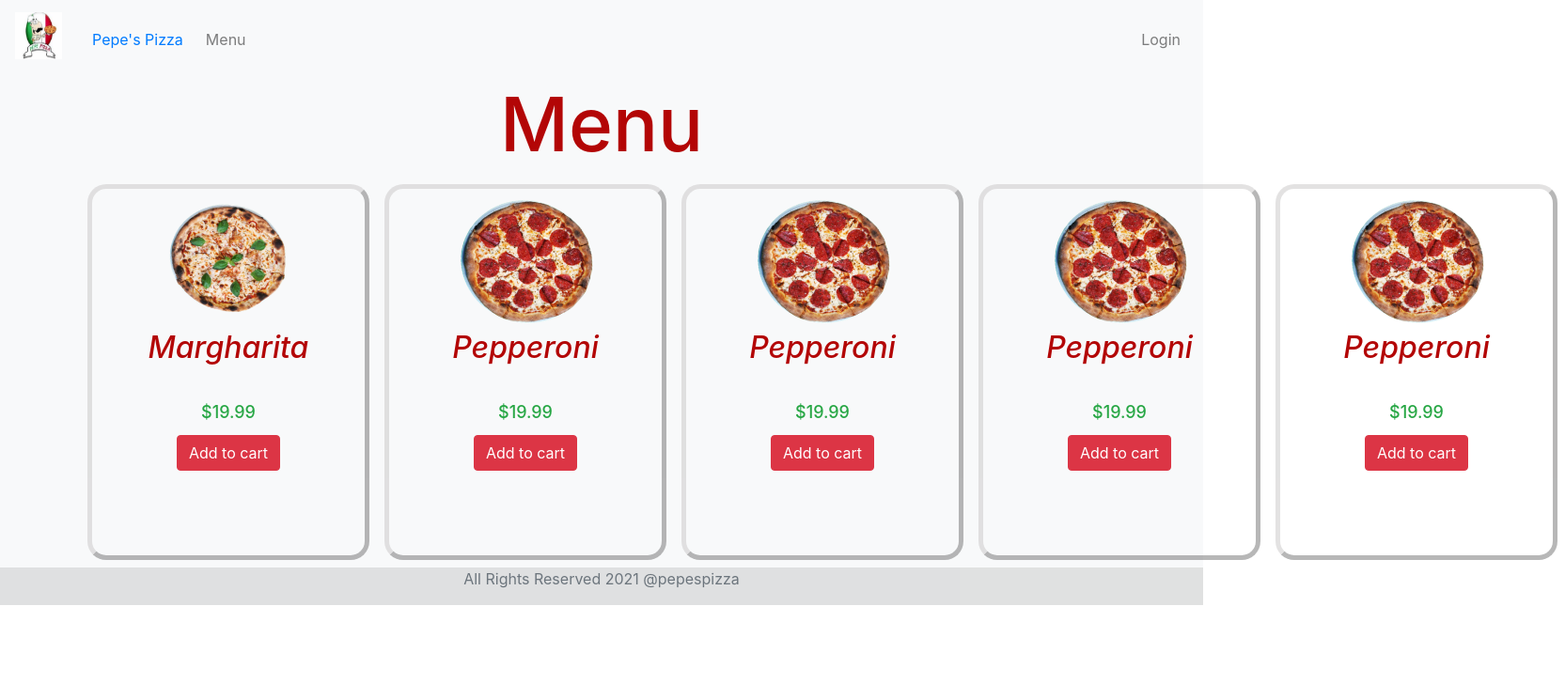
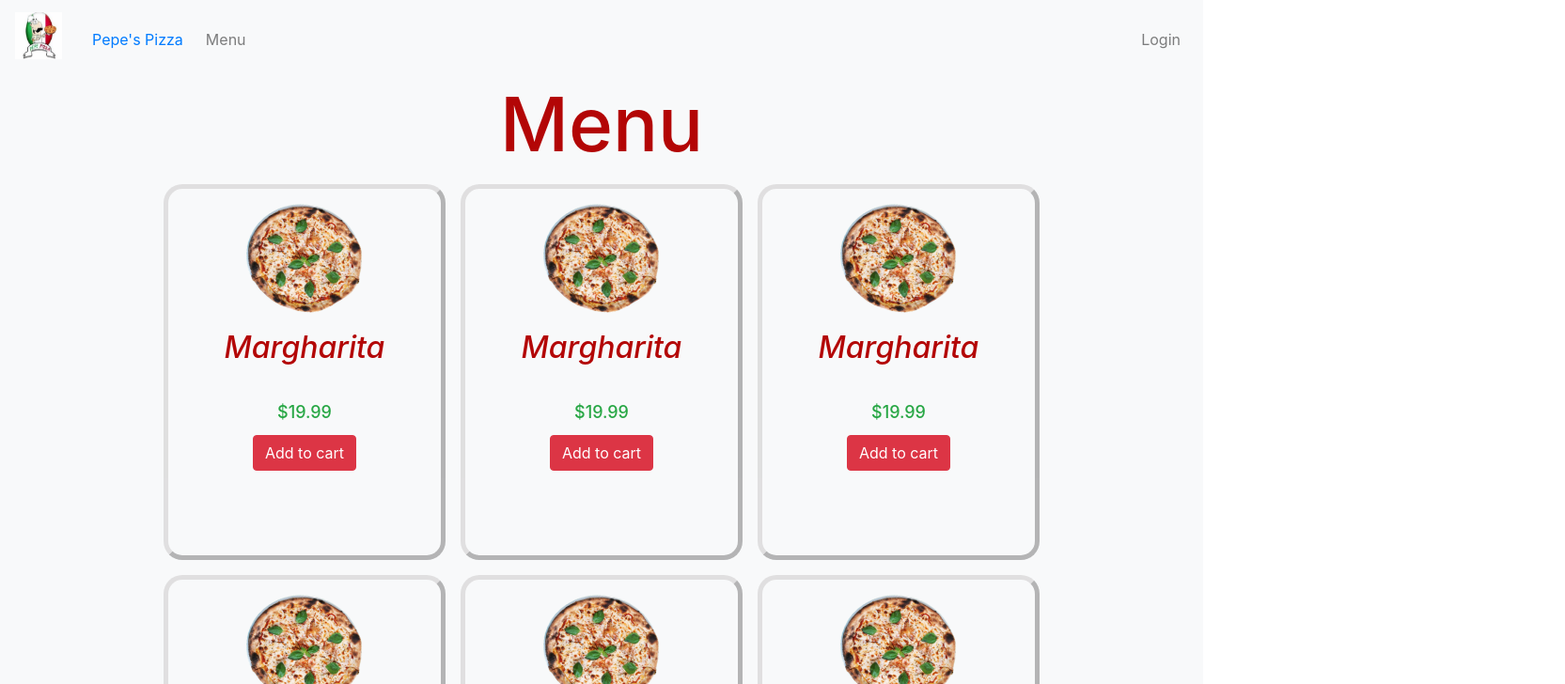
Before and after one commit to piotrszmurlo/pizza-app, a React (Create React App) app in the folder react/: page /menu in a window 1280 px wide. Shown: the top 728 px of the page at 94% size, 1665 px wide, since content can reach past the window. Built offline with nearby package versions, Linux system fonts and the light colour scheme.

Commit message:
menu wyswietlane na podstawie listy produktow

```diff
--- a/react/src/components/MenuComponent.jsx
+++ b/react/src/components/MenuComponent.jsx
@@ -8,21 +8,25 @@ class MenuComponent extends Component {
   constructor(props){
     super(props)
     this.state = {
-      products :
-      [
-        {id: 1, product: 'Margharita', quantity: 2, price: 19.99, img_src: margharita},
-        {id: 2, product: 'Pepperoni', quantity: 1, price: 19.99, img_src: pepperoni},
-        {id: 3, product: 'Pepperoni3', quantity: 1, price: 19.99, img_src: pepperoni},
-        {id: 4, product: 'Pepperoni', quantity: 1, price: 19.99, img_src: pepperoni},
-        {id: 5, product: 'Pepperoni', quantity: 1, price: 19.99, img_src: pepperoni},
-        {id: 6, product: 'Pepperoni', quantity: 1, price: 19.99, img_src: pepperoni},
-        {id: 7, product: 'Pepperoni', quantity: 1, price: 19.99, img_src: pepperoni}
-      ]
+      rows : [[{id: 1, product: 'Margharita',price: 19.99, img_src: margharita},
+                {id: 1, product: 'Margharita',price: 19.99, img_src: margharita},
+                {id: 1, product: 'Margharita',price: 19.99, img_src: margharita}],
+                [{id: 1, product: 'Margharita',price: 19.99, img_src: margharita},
+                {id: 1, product: 'Margharita',price: 19.99, img_src: margharita},
+                {id: 1, product: 'Margharita',price: 19.99, img_src: margharita}],
+                [{id: 1, product: 'Margharita',price: 19.99, img_src: margharita}]]
     }
+    this.getProductRowsArray = this.getProductRowsArray.bind(this)
   }
 
-  componentDidMount(){
+  // componentDidMount(){
 
+  // }
+  getProductRowsArray(){
+    var products_rows = []
+    for (let i = 0; i< this.state.products.length; i+=3)
+      products_rows.push(this.state.products.slice(i,i+3))
+    return products_rows
   }
 
   render() {
@@ -32,11 +36,24 @@ class MenuComponent extends Component {
       <center>
       <table  cellPadding="8" cellSpacing="0" colSpan="3" width="150" height="150">
       <tbody>
-        {this.state.products.map(
-          product =>
-          product.id%3 != 0 && <td><ProductCard id={product.id} name={product.product} picture={product.img_src} price={product.price}></ProductCard></td>
-          )}
+        {this.state.rows.map(row => {return(
+          <tr>
+            <td><ProductCard id={row[0].id} name={row[0].product} picture={row[0].img_src} price={row[0].price}></ProductCard></td>
+            {row.length > 1 && <td><ProductCard id={row[1].id} name={row[1].product} picture={row[1].img_src} price={row[1].price}></ProductCard></td>}
+            {row.length > 2 && <td><ProductCard id={row[2].id} name={row[2].product} picture={row[2].img_src} price={row[2].price}></ProductCard></td>}
+          </tr>
+        )})}
+        </tbody>
+        </table>
+        </center>
       {/* <tr>
+        {this.state.products.map(product => {
+        var products_row = []
+        for (let i = 0; i< this.state.products.length; i+=3)
+          products_row.push(this.state.products.slice(0,3))
+        }
+       }
+          // product.id%3 != 0 && <td><ProductCard id={product.id} name={product.product} picture={product.img_src} price={product.price}></ProductCard></td>
         <td><ProductCard id={1} name='Margharita' ingredients='red sauce, cheese' picture={margharita} price="20"></ProductCard></td>
         <td><ProductCard id={2} name='Pepperoni' ingredients='red sauce, cheese, pepperoni' picture={pepperoni} price="20"></ProductCard></td>
         <td><ProductCard id={3} name='Prosciutto' ingredients='red sauce, cheese, prosciutto, rukola, pomidor' picture={prosciutto} price="20"></ProductCard></td>
@@ -51,9 +68,6 @@ class MenuComponent extends Component {
         <td><ProductCard id={2} name='Pepperoni' ingredients='red sauce, cheese, pepperoni' picture={pepperoni} price="20"></ProductCard></td>
         <td><ProductCard id={3} name='Prosciutto' ingredients='red sauce, cheese, prosciutto, rukola, pomidor' picture={prosciutto} price="20"></ProductCard></td>
       </tr> */}
-      </tbody>
-      </table>
-      </center>
 
       </div>
     )
```
